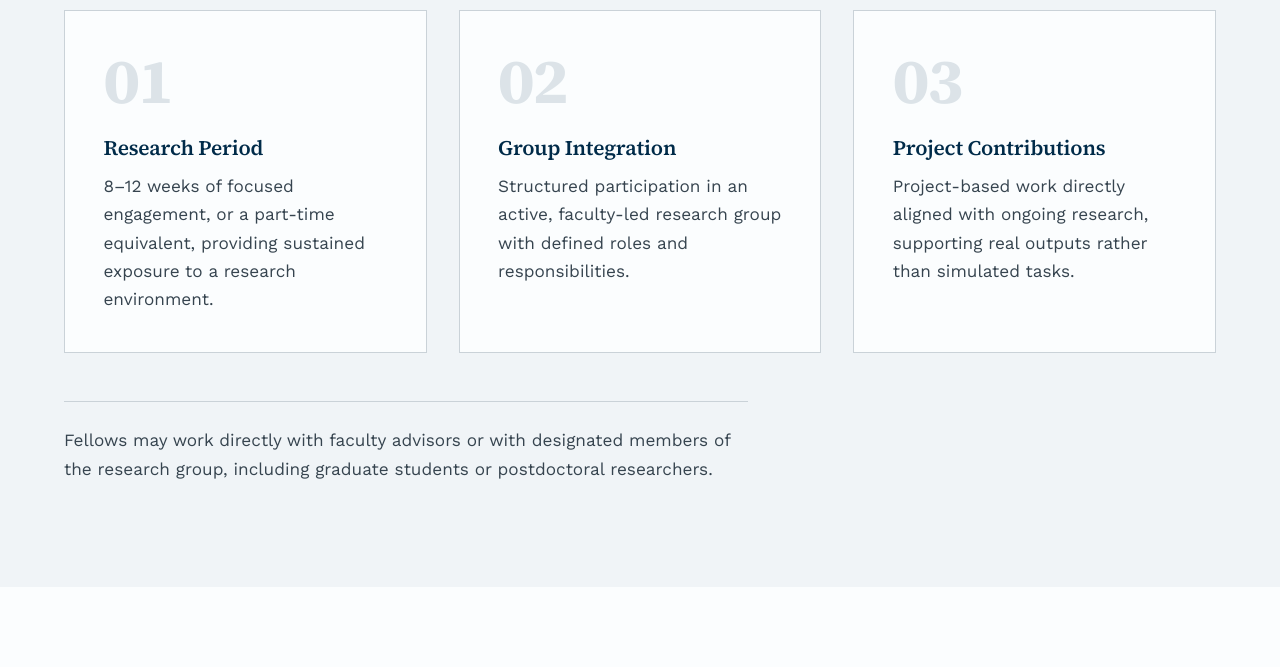
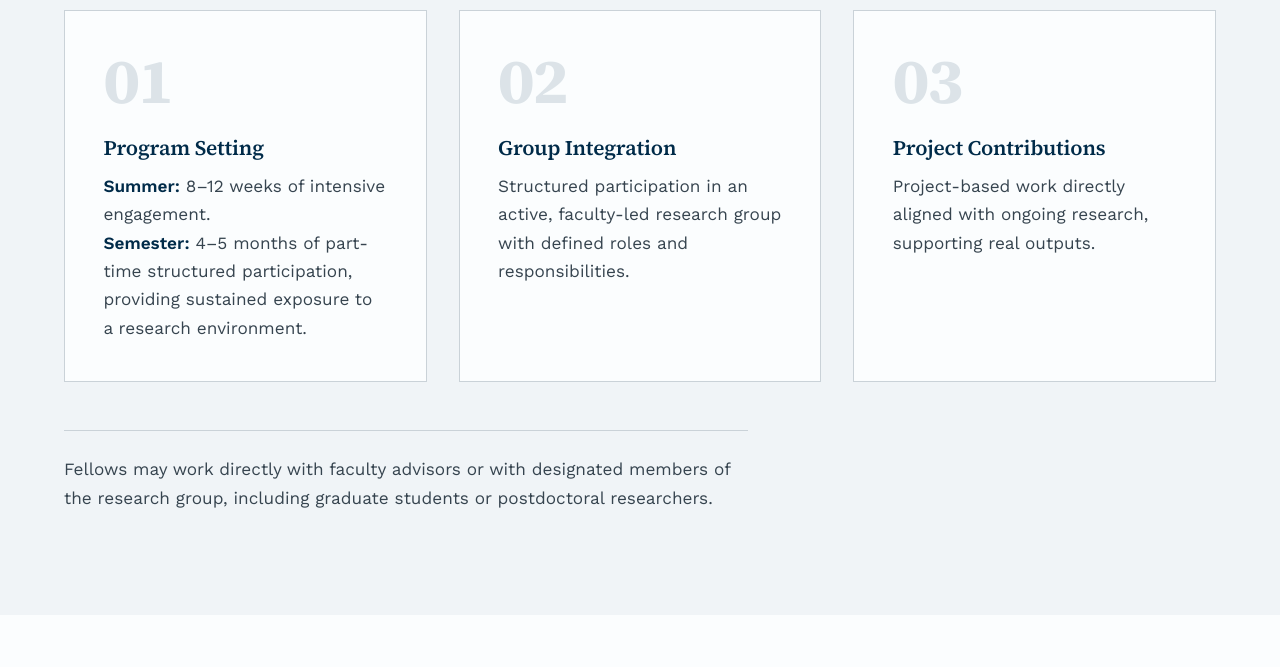
Before and after one commit to TheRookieGit/connected-webpage, a website: page fellowships.html in a window 1280 px wide. Shown: the part 2040-2707 px from the top of the page. Drawn offline with nearby package versions, Linux system fonts and the light colour scheme.

Commit message:
继续更新修改建议：fellowship structure

```diff
--- a/fellowships.html
+++ b/fellowships.html
@@ -86,8 +86,8 @@
             <div class="structure-grid reveal-group">
                 <div class="structure-card">
                     <span class="structure-card__num">01</span>
-                    <h3>Research Period</h3>
-                    <p>8&ndash;12 weeks of focused engagement, or a part-time equivalent, providing sustained exposure to a research environment.</p>
+                    <h3>Program Setting</h3>
+                    <p><strong>Summer:</strong> 8&ndash;12 weeks of intensive engagement.<br><strong>Semester:</strong> 4&ndash;5 months of part-time structured participation, providing sustained exposure to a research environment.</p>
                 </div>
                 <div class="structure-card">
                     <span class="structure-card__num">02</span>
@@ -97,7 +97,7 @@
                 <div class="structure-card">
                     <span class="structure-card__num">03</span>
                     <h3>Project Contributions</h3>
-                    <p>Project-based work directly aligned with ongoing research, supporting real outputs rather than simulated tasks.</p>
+                    <p>Project-based work directly aligned with ongoing research, supporting real outputs.</p>
                 </div>
             </div>
             <p style="font-size: var(--step-0); color: var(--ink-soft); max-width: 64ch; margin-top: var(--space-2xl); padding-top: var(--space-lg); border-top: 1px solid var(--hairline);">Fellows may work directly with faculty advisors or with designated members of the research group, including graduate students or postdoctoral researchers.</p>
```
